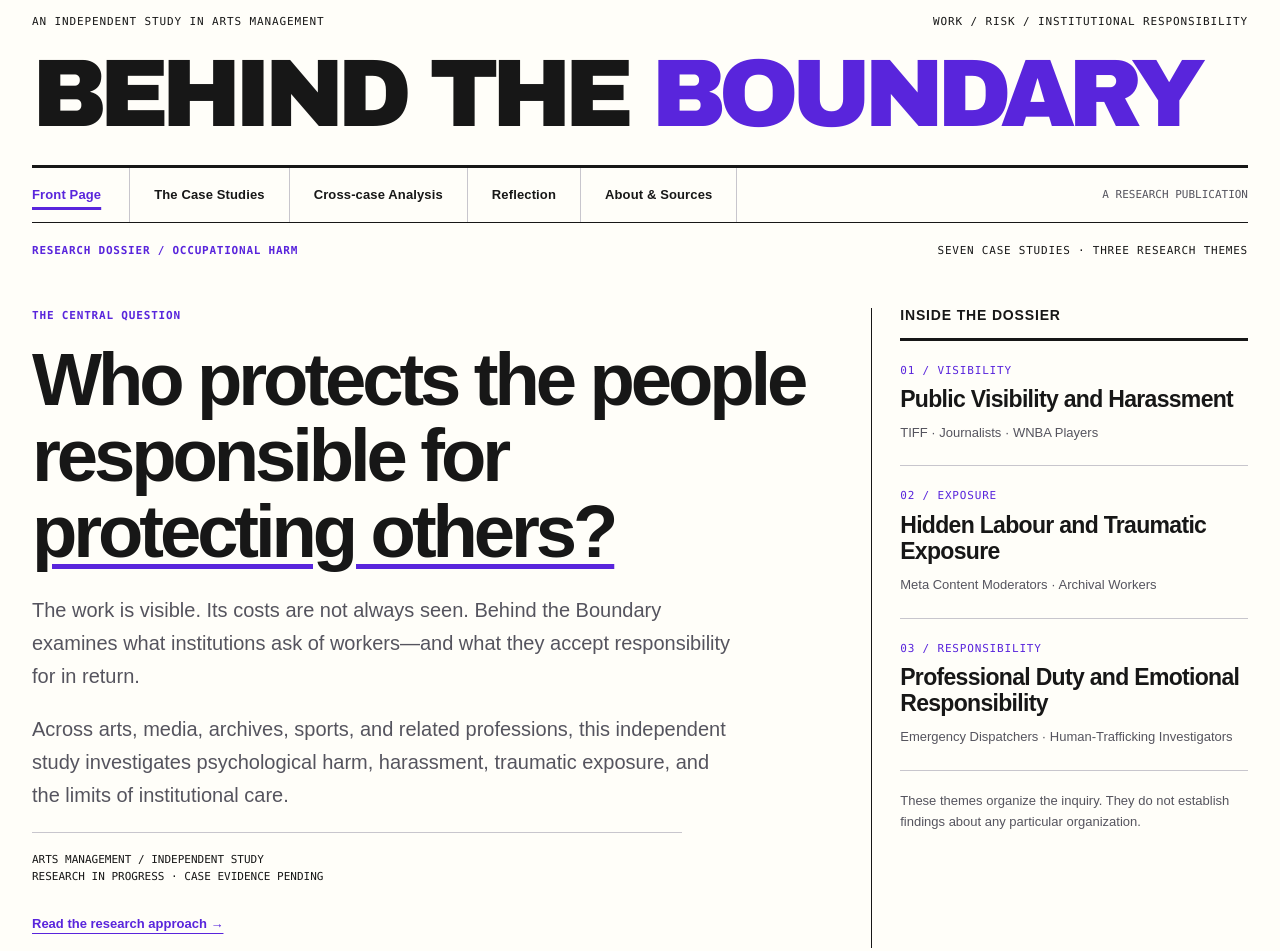
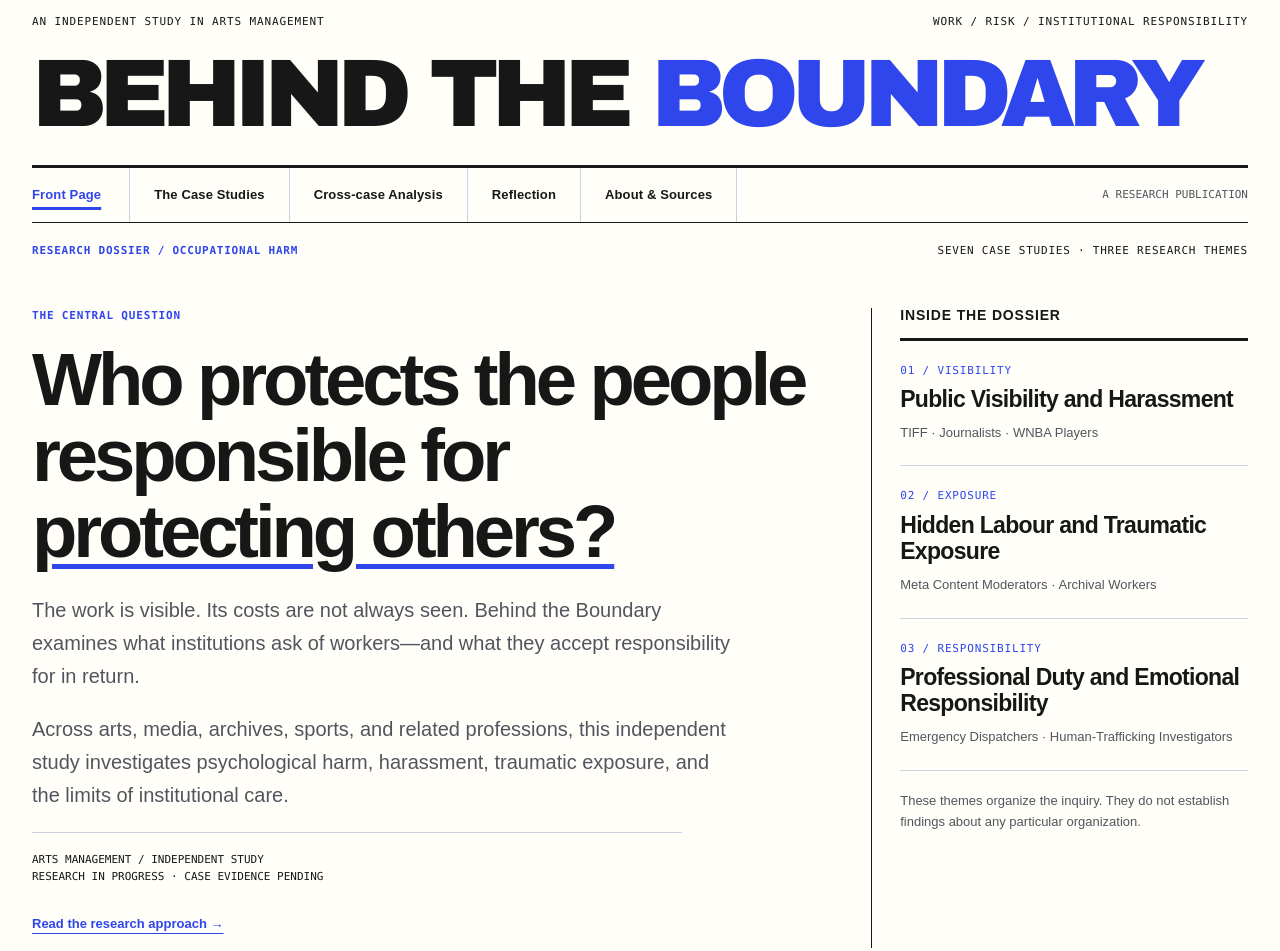
Before and after one commit to ziyao-zheng/behind-the-boundary, a plain HTML site: page index.html in a window 1280 px wide. Shown: the top 951 px of the page. Drawn offline with Linux system fonts and the light colour scheme.

Commit message:
Update index.html

```diff
--- a/index.html
+++ b/index.html
@@ -13,10 +13,10 @@
   --paper: #fffef9;
   --ink: #171717;
   --muted: #55545e;
-  --accent: #5925dc;
-  --line: #c8c6cd;
-  --wash: #f0ebff;
-  --signal: #eaff75;
+  --accent: #3046ed;
+  --line: #ccd2e4;
+  --wash: #eaf0ff;
+  --signal: #f5ff70;
   --max: 1280px;
   color-scheme: light;
   font-family: Arial, Helvetica, sans-serif;
```
